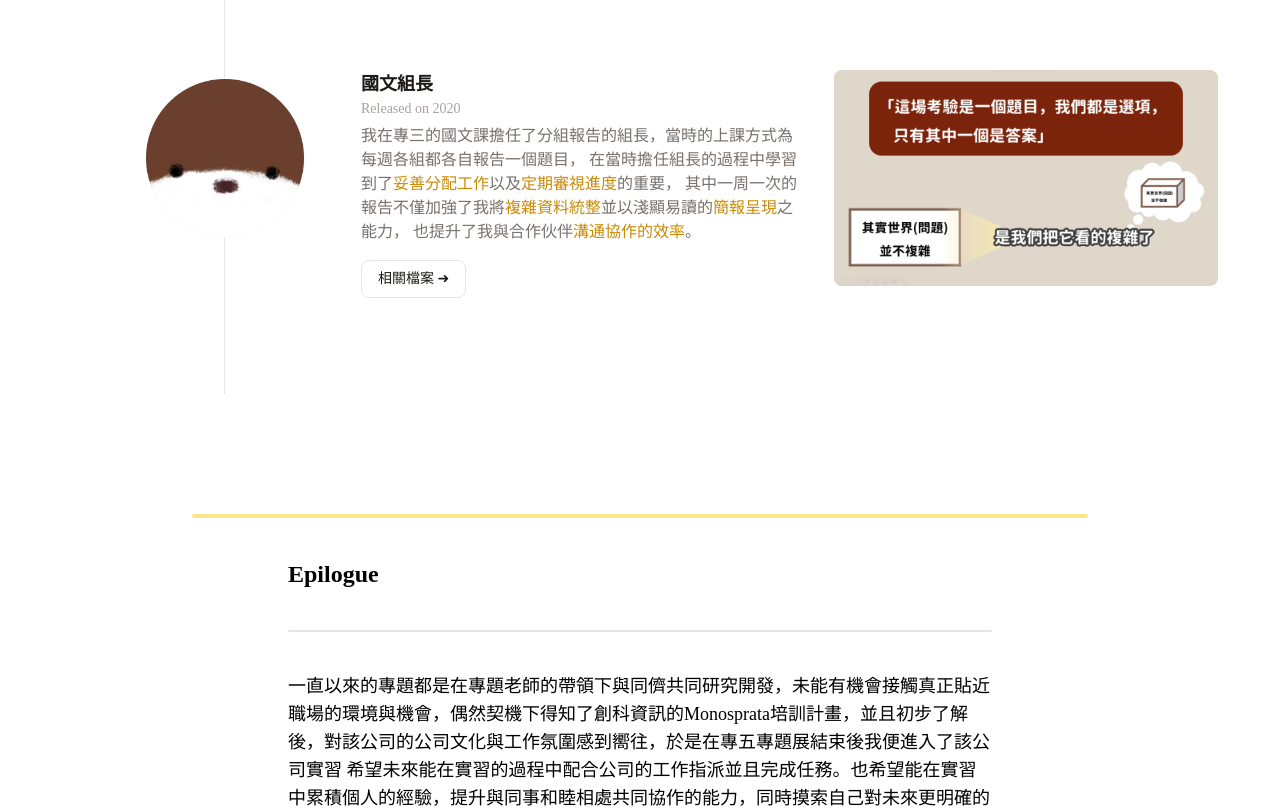
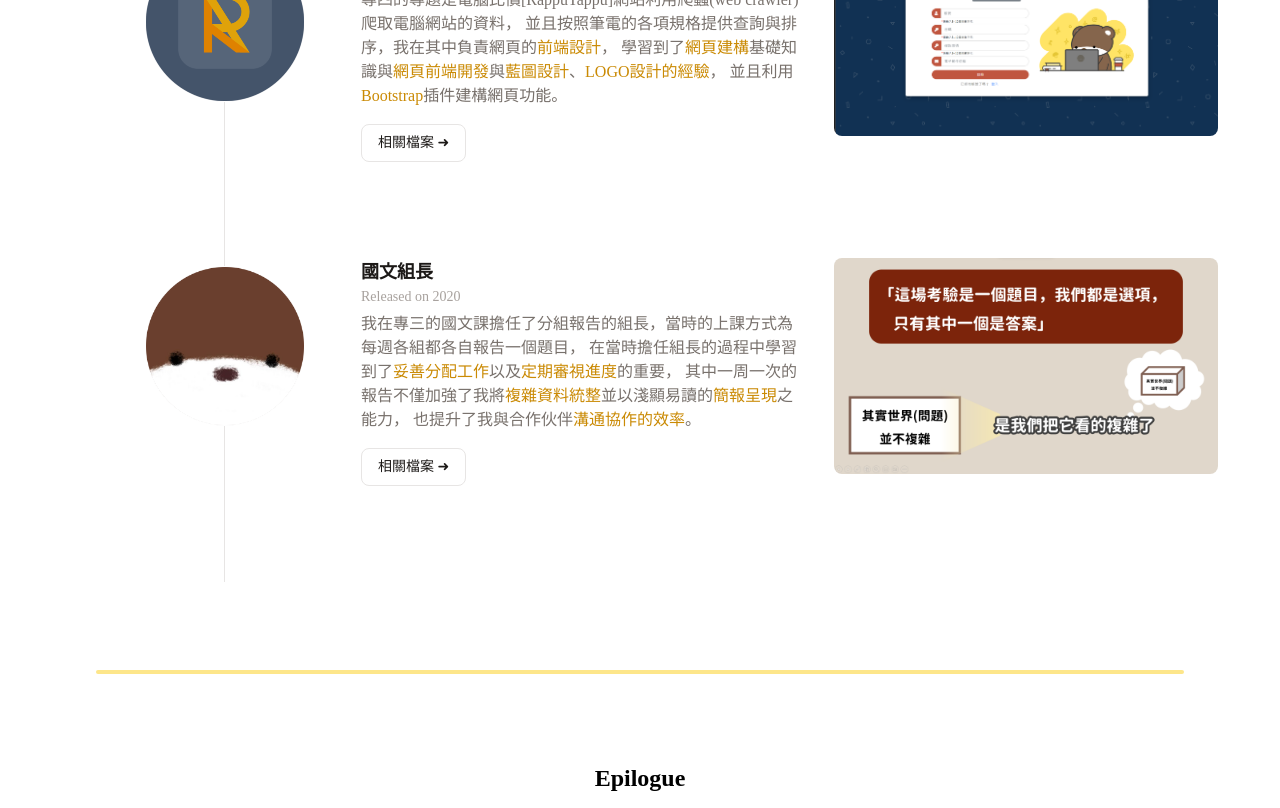
Before and after one commit to plum0411/pwa, a React (Create React App) app: page /achievements in a window 1280 px wide. Shown: the part 1458-2266 px from the top of the page. Built offline with nearby package versions, Linux system fonts and the light colour scheme.

Commit message:
左右RWD邊距修正

```diff
--- a/src/AchievementsPage.js
+++ b/src/AchievementsPage.js
@@ -97,7 +97,12 @@ function App() {
         )}
       </Disclosure>
 
-      <div className="text-left grid grid-cols-6 gap-x-12 p-24 relative overflow-hidden bg-white dark:bg-stone-900">
+
+      <div className="text-left p-12 sm:p-24 relative overflow-hidden bg-white dark:bg-stone-900">
+        <p className="text-2xl my-4 font-black dark:text-white text-center">About Achievements</p>
+        <hr class="w-full h-1 mx-auto bg-amber-200 border-0 rounded md:my-10 dark:bg-yellow-600"></hr>
+        <br></br>
+        <div className='grid grid-cols-6 gap-x-12 mt-8'>
 
           <ol class="relative border-l border-stone-200 dark:border-stone-700 ml-32 col-span-5">
             <div className='grid grid-cols-4'>
@@ -278,10 +283,15 @@ function App() {
             </div>
 
           </ol>
-        <div className=' col-span-6 mx-24 my-20'>
+
+        </div>
+        <br></br>
+        <br></br>
         <hr class="w-full h-1 mx-auto mt-4 mb-8 bg-amber-200 border-0 rounded md:my-10 dark:bg-yellow-600"></hr>
 
-          <p className="text-2xl mx-24 font-black dark:text-white">Epilogue
+        <br></br>
+        <br></br>
+        <p className="text-2xl mx-24 font-black dark:text-white text-center">Epilogue
           <hr class="w-full h-0.5 mx-auto mb-8 mt-4 bg-stone-200 border-0 rounded md:my-10 dark:bg-stone-800"></hr>
         </p>
         <p className="text-lg my-4 mx-24 dark:text-white">
@@ -290,7 +300,6 @@ function App() {
           希望未來能在實習的過程中配合公司的工作指派並且完成任務。也希望能在實習中累積個人的經驗，提升與同事和睦相處共同協作的能力，同時摸索自己對未來更明確的道路。
         </p>
       </div>
-      </div>
 
 
     </div>
--- a/src/BearPage.js
+++ b/src/BearPage.js
@@ -97,10 +97,10 @@ function App() {
         )}
       </Disclosure>
 
-      <div className="grid sm:grid-cols-6 grid-cols-1 p-24 relative overflow-hidden bg-white dark:bg-stone-900">
+      <div className="grid sm:grid-cols-6 grid-cols-1 p-12 sm:p-24 relative overflow-hidden bg-white dark:bg-stone-900">
         <div className='col-span-1'>
           <div className='flex justify-center'>
-            <img className="rounded-full border-8 border-stone-400 mb-4 sm:w-auto w-40 justify-center" src="./img/logo.png" alt="image description" />
+            <img className="rounded-full border-8 border-black mb-4 sm:w-auto w-40 justify-center" src="./img/logo.png" alt="image description" />
           </div>
           <hr class="w-full h-1 mx-auto bg-amber-200 border-0 rounded md:my-10 dark:bg-yellow-600"></hr>
 
--- a/src/InfoPage.js
+++ b/src/InfoPage.js
@@ -93,7 +93,7 @@ function App() {
           </>
         )}
       </Disclosure>
-      <div className="grid sm:grid-cols-6 grid-cols-1 p-24 relative overflow-hidden bg-white dark:bg-stone-900">
+      <div className="grid sm:grid-cols-6 grid-cols-1 p-12 sm:p-24 relative overflow-hidden bg-white dark:bg-stone-900">
         <div className='col-span-1'>
           <div className='flex justify-center'>
             <img className="rounded-full border-8 border-stone-400 mb-4 sm:w-auto w-40 justify-center" src="./img/me.png" alt="image description" />
@@ -159,7 +159,7 @@ function App() {
         <div className="sm:col-span-5 col-span-1 text-left sm:pl-24">
           <p className="text-4xl font-black dark:text-white">張郁梅</p>
           <p className="text-lg my-4 dark:text-white">ＳＥＬＦ　ＩＮＴＲＯ</p>
-          <p className="text-lg my-4 dark:text-white">
+          <p className="text-base my-4 dark:text-white">
             我是張郁梅，國中畢業後就讀於國立台中科技大學的資訊應用菁英班五專部，
             在求學過程中學習了各項語言(Kotlin、Java、C等)的程式設計基礎以及各式程式開發工具，
             出生於台中的小康家庭，家中成員有四人，我則是長女，在父母開明幽默的教導下，
```
Lines whose indentation alone changed are shown as unchanged.
